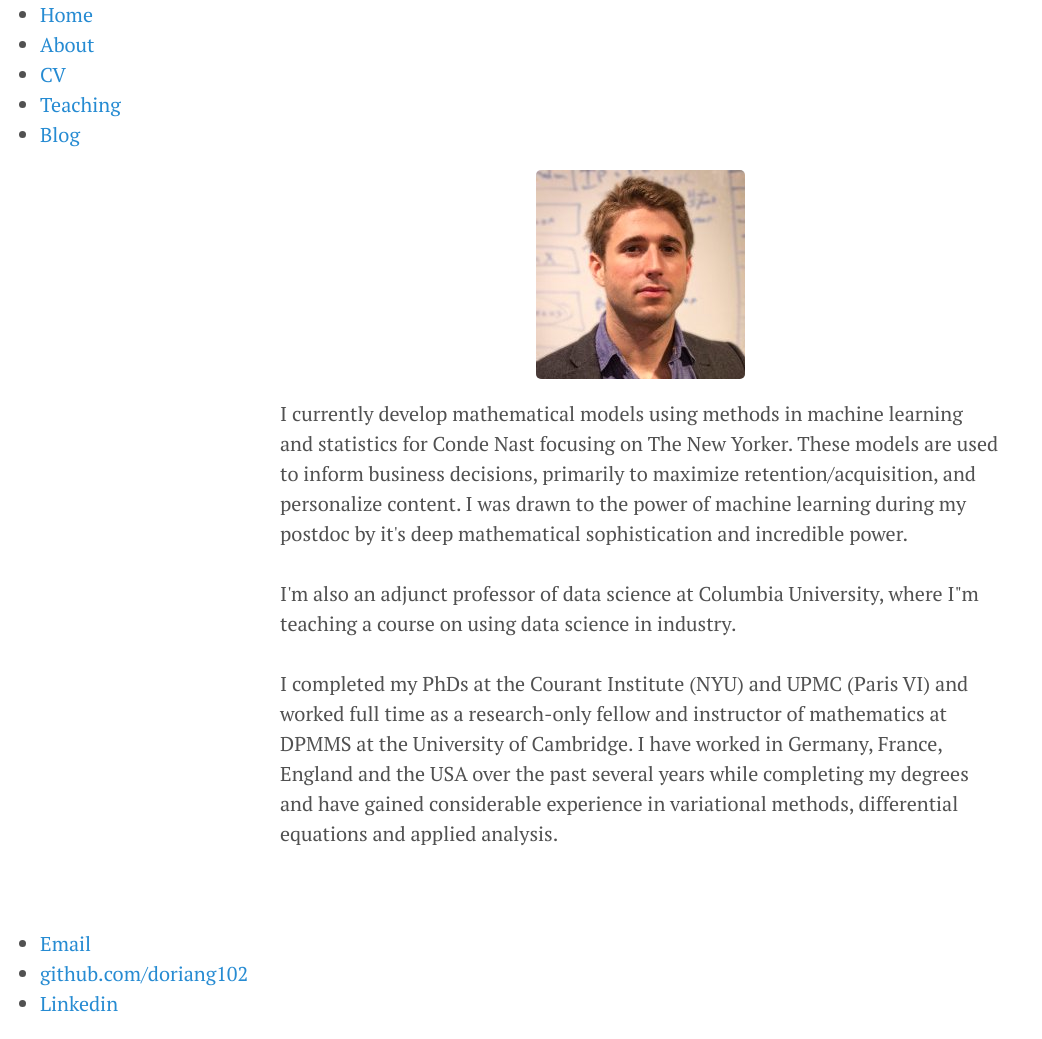
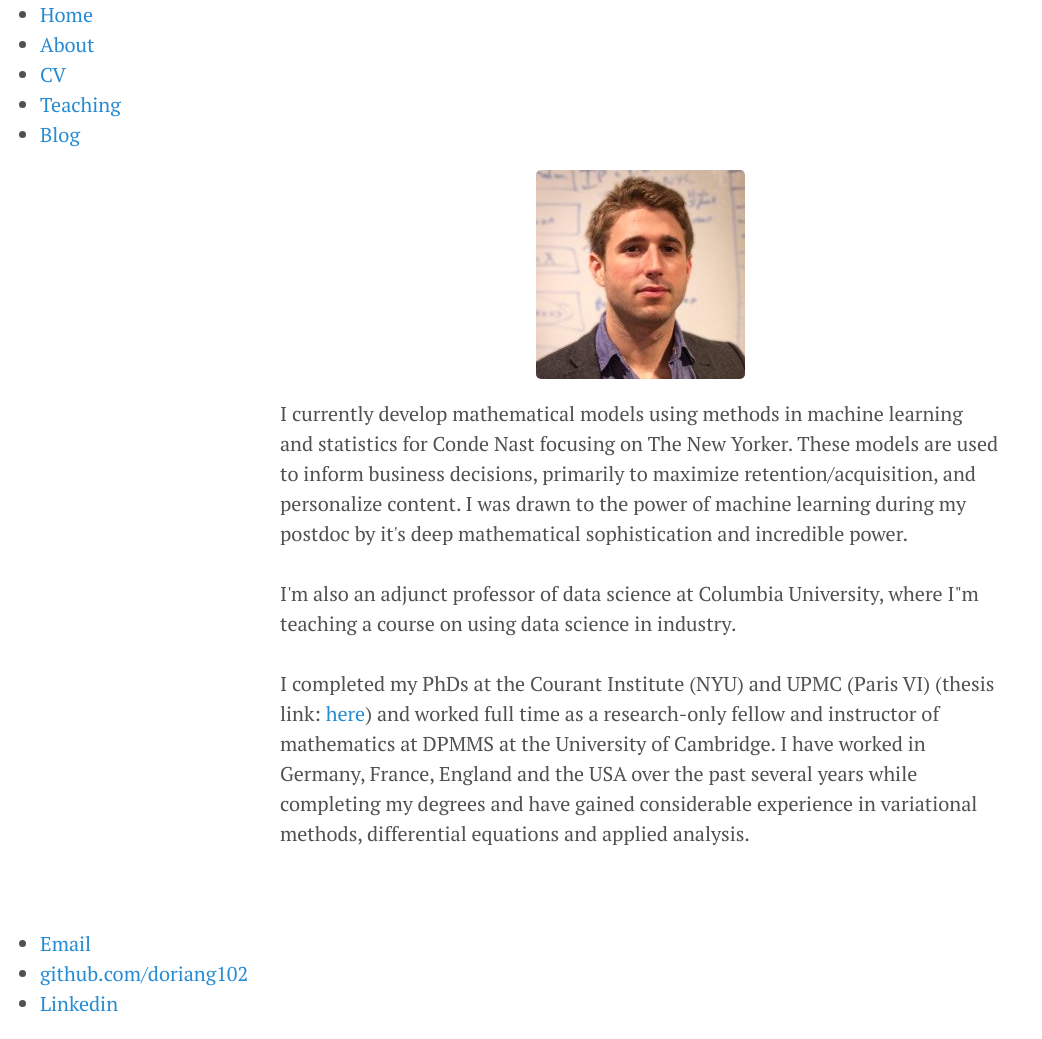
Before and after one commit to doriang102/doriang102.github.io, a Jekyll site: the page built from about/index.html, in a window 1280 px wide. Shown: the whole page, without its empty margins (0-1042 px from the left). Built offline with Jekyll 4.4.1, drawn with Linux system fonts in a browser that asks for light colours.

Commit message:
Update index.html

```diff
--- a/about/index.html
+++ b/about/index.html
@@ -8,5 +8,5 @@ I currently develop mathematical models using methods in machine learning and st
 <br><br>
 I'm also an adjunct professor of data science at Columbia University, where I"m teaching a course on using data science in industry.
 <br><br>
-I completed my PhDs at the Courant Institute (NYU) and UPMC (Paris VI) and worked full time as a research-only fellow and instructor of mathematics at DPMMS at the University of Cambridge. I have worked in Germany, France, England and the USA over the past several years while completing my degrees and have gained considerable experience in variational methods, differential equations and applied analysis.
+I completed my PhDs at the Courant Institute (NYU) and UPMC (Paris VI) (thesis link: <a href="thesisParis62.pdf">here</a>) and worked full time as a research-only fellow and instructor of mathematics at DPMMS at the University of Cambridge. I have worked in Germany, France, England and the USA over the past several years while completing my degrees and have gained considerable experience in variational methods, differential equations and applied analysis.
 </div><!-- /.blurb -->
```
